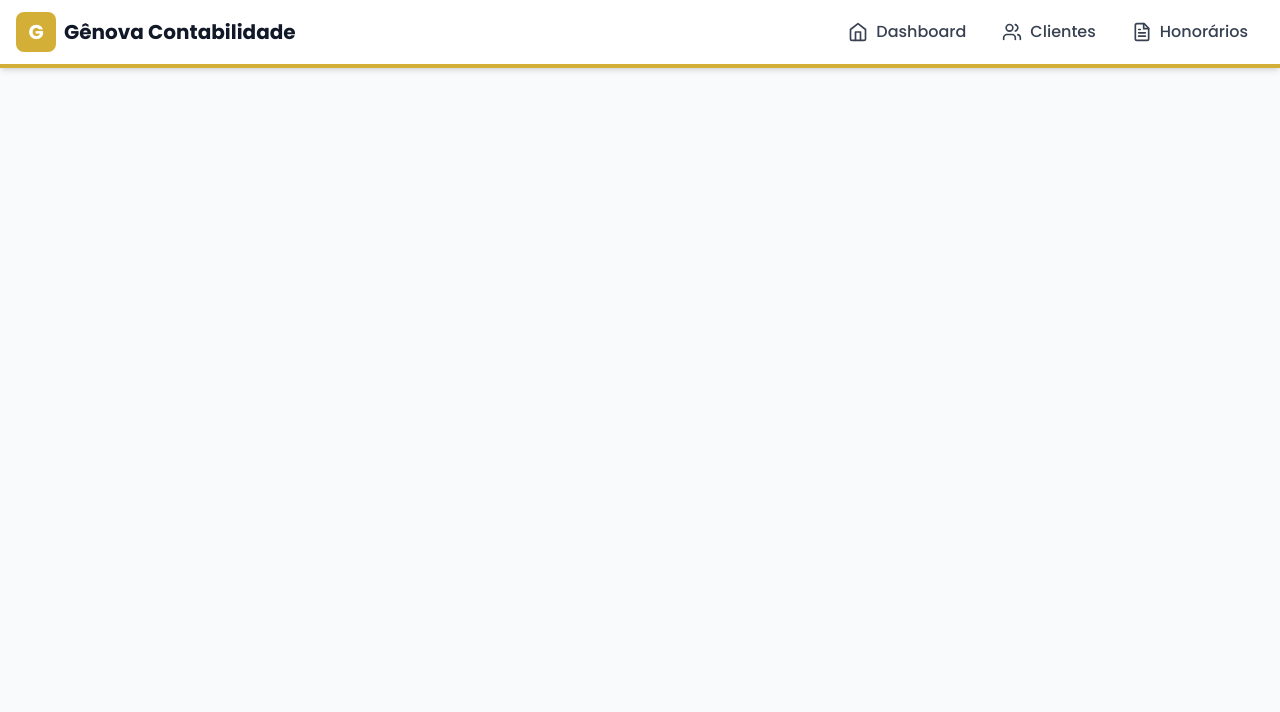
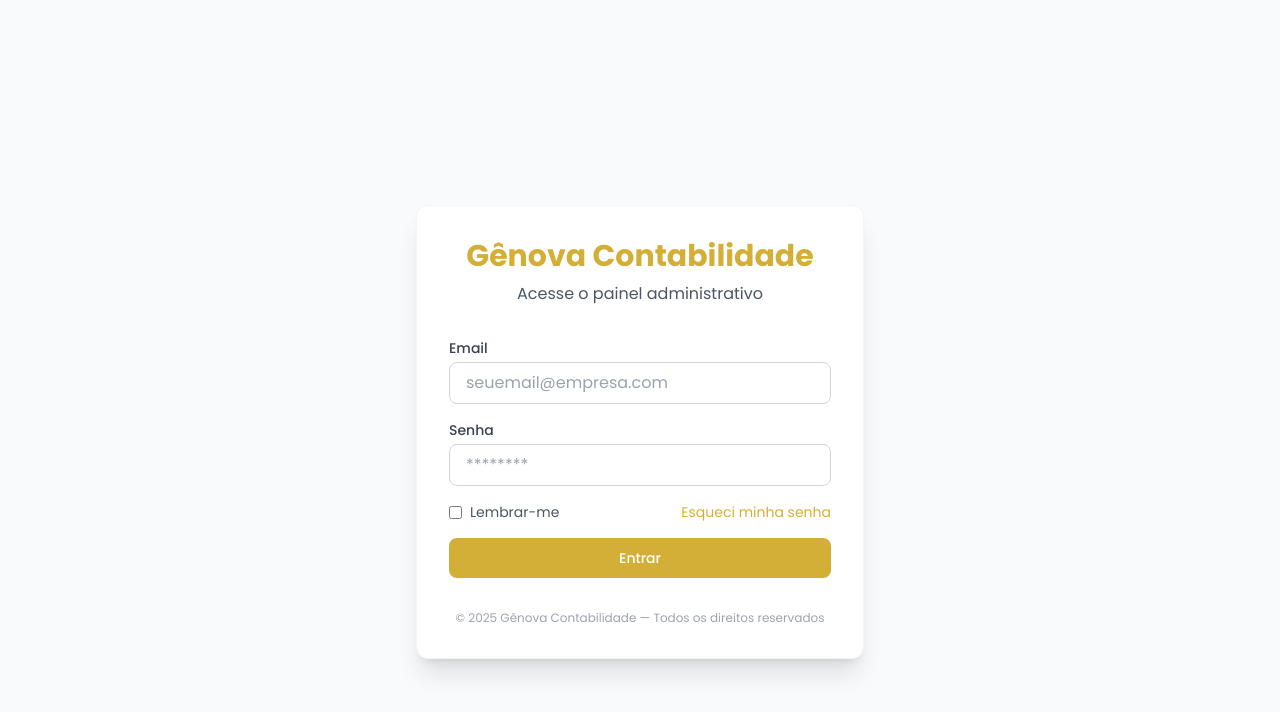
Before and after one commit to gabirodrigues1704-source/Genovasistema2, a React (Vite) app: page /login in a window 1280 px wide. Shown: the top 712 px of the page. Built offline with nearby package versions, Linux system fonts and the light colour scheme.

Commit message:
feat: criando a página de login

```diff
--- a/src/App.jsx
+++ b/src/App.jsx
@@ -1,32 +1,68 @@
-import React from 'react';
-import { BrowserRouter as Router, Routes, Route } from 'react-router-dom';
-import { Helmet } from 'react-helmet';
-import Navbar from '@/components/Navbar';
-import Dashboard from '@/pages/Dashboard';
-import Clientes from '@/pages/Clientes';
-import Honorarios from '@/pages/Honorarios';
-import { Toaster } from '@/components/ui/toaster';
+import React from "react";
+import { Routes, Route, useLocation } from "react-router-dom";
+import { Helmet } from "react-helmet";
+import Navbar from "@/components/Navbar";
+import Dashboard from "@/pages/Dashboard";
+import Clientes from "@/pages/Clientes";
+import Honorarios from "@/pages/Honorarios";
+import Login from "@/pages/Login";
+import { Toaster } from "@/components/ui/toaster";
+import PrivateRoute from "@/components/PrivateRoute";
 
-function App() {
+function AppContent() {
+    const location = useLocation();
+    const hideNavbar = location.pathname === "/login"; // 🔥 só esconde na tela de login
+
     return (
-        <Router>
+        <>
             <Helmet>
                 <title>Gênova Contabilidade - Sistema de Gestão</title>
-                <meta name="description" content="Sistema completo de gestão contábil para escritórios de contabilidade" />
+                <meta
+                    name="description"
+                    content="Sistema completo de gestão contábil para escritórios de contabilidade"
+                />
             </Helmet>
+
             <div className="min-h-screen bg-gray-50">
-                <Navbar />
+                {!hideNavbar && <Navbar />} {/* 🔥 Esconde Navbar na tela de login */}
+
                 <main className="container mx-auto px-4 py-8">
                     <Routes>
-                        <Route path="/" element={<Dashboard />} />
-                        <Route path="/clientes" element={<Clientes />} />
-                        <Route path="/honorarios" element={<Honorarios />} />
+                        {/* 🔓 Rota pública */}
+                        <Route path="/login" element={<Login />} />
+
+                        {/* 🔒 Rotas protegidas */}
+                        <Route
+                            path="/"
+                            element={
+                                <PrivateRoute>
+                                    <Dashboard />
+                                </PrivateRoute>
+                            }
+                        />
+                        <Route
+                            path="/clientes"
+                            element={
+                                <PrivateRoute>
+                                    <Clientes />
+                                </PrivateRoute>
+                            }
+                        />
+                        <Route
+                            path="/honorarios"
+                            element={
+                                <PrivateRoute>
+                                    <Honorarios />
+                                </PrivateRoute>
+                            }
+                        />
                     </Routes>
                 </main>
+
                 <Toaster />
             </div>
-        </Router>
+        </>
     );
 }
 
-export default App;
+export default AppContent;
--- /dev/null
+++ b/src/components/PrivateRoute.jsx
@@ -0,0 +1,15 @@
+import React from "react";
+import { Navigate } from "react-router-dom";
+import { useAuth } from "@/contexts/AuthContext";
+
+export default function PrivateRoute({ children }) {
+    const { user } = useAuth();
+
+    if (!user) {
+        console.log("🔒 Usuário não autenticado, redirecionando para login...");
+        return <Navigate to="/login" replace />;
+    }
+
+    console.log("✅ Usuário autenticado:", user);
+    return children;
+}
--- /dev/null
+++ b/src/contexts/AuthContext.jsx
@@ -0,0 +1,40 @@
+import React, { createContext, useContext, useState } from "react";
+import { useNavigate } from "react-router-dom";
+
+const AuthContext = createContext();
+
+export const AuthProvider = ({ children }) => {
+    const navigate = useNavigate();
+    const [user, setUser] = useState(() => {
+        const savedUser = localStorage.getItem("user");
+        return savedUser ? JSON.parse(savedUser) : null;
+    });
+    const login = (email, password) => {
+        console.log("Tentando login com:", email, password); // 👀 Verifica o que o usuário digitou
+
+        if (email === "admin@genova.com" && password === "123456@") {
+            const newUser = { email };
+            setUser(newUser);
+            localStorage.setItem("user", JSON.stringify(newUser));
+            console.log("✅ Login bem-sucedido! Redirecionando para /");
+            navigate("/"); // 🔥 ou remova se estiver usando a opção B
+            return true;
+        }
+
+        console.log("❌ Login falhou — credenciais inválidas!");
+        return false;
+    };
+    const logout = () => {
+        setUser(null);
+        localStorage.removeItem("user");
+        navigate("/login");
+    };
+
+    return (
+        <AuthContext.Provider value={{ user, login, logout }}>
+            {children}
+        </AuthContext.Provider>
+    );
+};
+
+export const useAuth = () => useContext(AuthContext);
--- a/src/main.jsx
+++ b/src/main.jsx
@@ -1,9 +1,16 @@
-import React from 'react';
-import ReactDOM from 'react-dom/client';
-import App from './App'
-import './index.css'
+import React from "react";
+import ReactDOM from "react-dom/client";
+import App from "./App";
+import { BrowserRouter } from "react-router-dom";
+import { AuthProvider } from "@/contexts/AuthContext";
+import './index.css';
 
-
-ReactDOM.createRoot(document.getElementById('root')).render(
-    <App />
+ReactDOM.createRoot(document.getElementById("root")).render(
+    <React.StrictMode>
+        <BrowserRouter>
+            <AuthProvider>
+                <App />
+            </AuthProvider>
+        </BrowserRouter>
+    </React.StrictMode>
 );
--- /dev/null
+++ b/src/pages/Login.jsx
@@ -0,0 +1,101 @@
+import React, { useState } from "react";
+import { useAuth } from "@/contexts/AuthContext";
+import { useNavigate } from "react-router-dom";
+import { Button } from "@/components/ui/button";
+import { useToast } from "@/components/ui/use-toast";
+
+export default function Login() {
+    const [email, setEmail] = useState("");
+    const [senha, setSenha] = useState("");
+    const { login } = useAuth();
+    const navigate = useNavigate();
+    const { toast } = useToast();
+
+    const handleSubmit = (e) => {
+        e.preventDefault();
+
+        if (login(email, senha)) {
+            toast({
+                title: "Login realizado com sucesso!",
+                description: "Bem-vindo(a) de volta!",
+            });
+        } else {
+            toast({
+                title: "Erro ao entrar",
+                description: "Verifique seu email e senha e tente novamente.",
+                variant: "destructive",
+            });
+        }
+    };
+
+    return (
+        <div className="flex items-center justify-center min-h-screen bg-gray-50">
+            <div className="bg-white shadow-xl rounded-xl p-8 w-full max-w-md border border-gray-100">
+                <h1 className="text-3xl font-bold text-center text-[#d4af37] mb-2">
+                    Gênova Contabilidade
+                </h1>
+                <p className="text-center text-gray-600 mb-8">
+                    Acesse o painel administrativo
+                </p>
+
+                <form onSubmit={handleSubmit} className="space-y-4">
+                    <div>
+                        <label className="block text-sm font-medium text-gray-700 mb-1">
+                            Email
+                        </label>
+                        <input
+                            type="email"
+                            placeholder="seuemail@empresa.com"
+                            value={email}
+                            onChange={(e) => setEmail(e.target.value)}
+                            className="w-full px-4 py-2 border border-gray-300 rounded-lg focus:ring-2 focus:ring-[#d4af37] focus:border-transparent"
+                            required
+                        />
+                    </div>
+
+                    <div>
+                        <label className="block text-sm font-medium text-gray-700 mb-1">
+                            Senha
+                        </label>
+                        <input
+                            type="password"
+                            placeholder="********"
+                            value={senha}
+                            onChange={(e) => setSenha(e.target.value)}
+                            className="w-full px-4 py-2 border border-gray-300 rounded-lg focus:ring-2 focus:ring-[#d4af37] focus:border-transparent"
+                            required
+                        />
+                    </div>
+
+                    <div className="flex items-center justify-between text-sm">
+                        <label className="flex items-center text-gray-600">
+                            <input
+                                type="checkbox"
+                                className="mr-2 rounded border-gray-300 text-[#d4af37] focus:ring-[#d4af37]"
+                            />
+                            Lembrar-me
+                        </label>
+                        <button
+                            type="button"
+                            className="text-[#d4af37] hover:underline"
+                            onClick={() => alert("Recuperação de senha em breve.")}
+                        >
+                            Esqueci minha senha
+                        </button>
+                    </div>
+
+                    <Button
+                        type="submit"
+                        className="w-full bg-[#d4af37] hover:bg-[#c49d2f] text-white font-medium py-2 rounded-lg"
+                    >
+                        Entrar
+                    </Button>
+                </form>
+
+                <p className="text-center text-xs text-gray-400 mt-8">
+                    © 2025 Gênova Contabilidade — Todos os direitos reservados
+                </p>
+            </div>
+        </div>
+    );
+}
```
